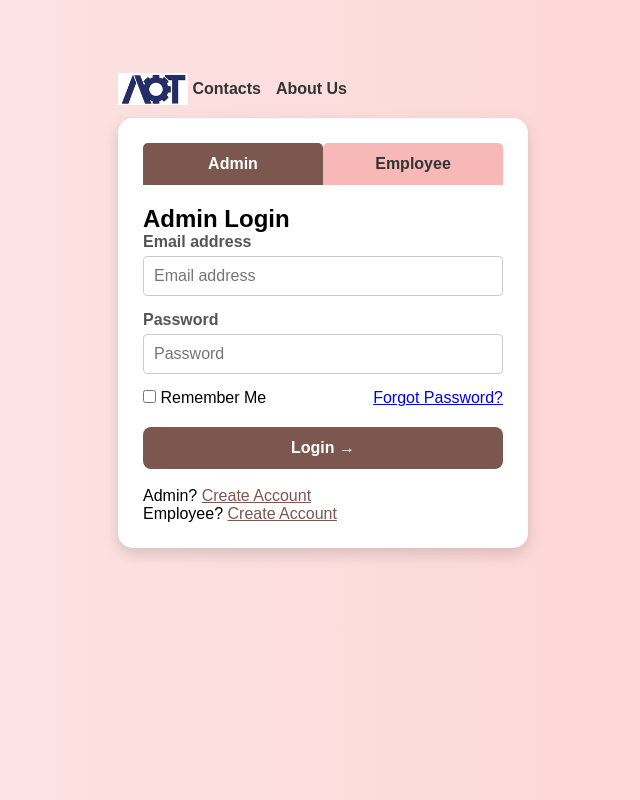
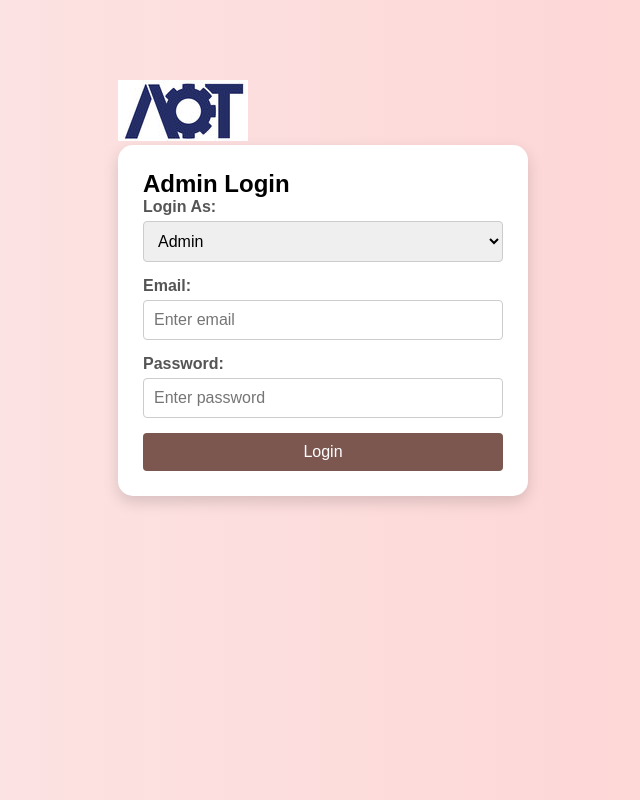
Before and after one commit to RitamBhattacharya/Frontend_LMS, a React (Create React App) app: page / in a window 1280 px wide. Shown: the whole page, without its empty margins (317-957 px from the left). Built offline with nearby package versions, Linux system fonts and the light colour scheme.

Commit message:
Login Added

```diff
--- a/package.json
+++ b/package.json
@@ -5,6 +5,7 @@
   "dependencies": {
     "@mui/icons-material": "^6.4.0",
     "@mui/material": "^6.4.0",
+    "axios": "^1.9.0",
     "cra-template": "1.2.0",
     "react": "^19.0.0",
     "react-dom": "^19.0.0",
--- a/src/components/LoginPage/LoginPage.js
+++ b/src/components/LoginPage/LoginPage.js
@@ -3,20 +3,21 @@
 // import logo from "../../Assets/images/logo.jpg";
 // import { useNavigate, useLocation } from "react-router-dom";
 
+
 // const LoginPage = () => {
-//   const [loginType, setLoginType] = useState("Admin"); // State to track login type
-//   const [email, setEmail] = useState(""); // State to track email input
-//   const [password, setPassword] = useState(""); // State to track password input
-//   const [popupMessage, setPopupMessage] = useState(""); // State to manage popup message
-//   const [errorMessage, setErrorMessage] = useState(""); // State for login error message
+//   const [loginType, setLoginType] = useState("Admin");
+//   const [email, setEmail] = useState("");
+//   const [password, setPassword] = useState("");
+//   const [popupMessage, setPopupMessage] = useState("");
+//   const [errorMessage, setErrorMessage] = useState("");
+
 //   const navigate = useNavigate();
 //   const location = useLocation();
 
 //   useEffect(() => {
-//     // Display popup message if navigated from account creation
 //     if (location.state?.message) {
 //       setPopupMessage(location.state.message);
-//       window.history.replaceState({}, document.title); // Clear state to prevent re-display on refresh
+//       window.history.replaceState({}, document.title);
 //     }
 //   }, [location.state]);
 
@@ -50,7 +51,6 @@
 //       }
 //     }
 //   };
-
 
 //   return (
 //     <div className="login-container">
@@ -116,6 +116,7 @@
 //           </button>
 //           {errorMessage && <p className="error-message">{errorMessage}</p>}
 //         </form>
+//         <br/>
 //         <p>
 //           Admin?{" "}
 //           <span className="create-account-link" onClick={handleAdminCreateAccount}>
@@ -135,11 +136,121 @@
 
 // export default LoginPage;
 
+// import React, { useState, useEffect } from "react";
+// import "../../styles/LoginPage.css";
+// import logo from "../../Assets/images/logo.jpg";
+// import { useNavigate, useLocation } from "react-router-dom";
+// import axios from "axios";
+
+// const LoginPage = () => {
+//   const [loginType, setLoginType] = useState("Admin");
+//   const [email, setEmail] = useState("");
+//   const [password, setPassword] = useState("");
+//   const [popupMessage, setPopupMessage] = useState("");
+//   const [errorMessage, setErrorMessage] = useState("");
+
+//   const navigate = useNavigate();
+//   const location = useLocation();
+
+//   useEffect(() => {
+//     if (location.state?.message) {
+//       setPopupMessage(location.state.message);
+//       window.history.replaceState({}, document.title);
+//     }
+//   }, [location.state]);
+
+//   const handleLogin = async (e) => {
+//     e.preventDefault();
+//     setErrorMessage("");
+
+//     try {
+//       const apiUrl =
+//         loginType === "Admin"
+//           ? "http://localhost:8080/api/admins"
+//           : "http://localhost:8080/api/employees";
+
+//       const response = await axios.get(apiUrl);
+//       const users = response.data;
+
+//       const foundUser = users.find(
+//         (user) => user.email === email && user.password === password
+//       );
+
+//       if (foundUser) {
+//         // Login successful
+//         const redirectPath = loginType === "Admin" ? "/admin-dashboard" : "/leave-application";
+//         navigate(redirectPath, { state: { user: foundUser } });
+//       } else {
+//         setErrorMessage("Invalid email or password.");
+//       }
+//     } catch (error) {
+//       console.error("Login error:", error);
+//       setErrorMessage("Server error. Please try again later.");
+//     }
+//   };
+
+//   localStorage.setItem("loggedInUser", JSON.stringify({
+//     name: response.data.name,
+//     email: response.data.email
+//   }));
+
+//   return (
+//     <div className="login-container">
+//       <div className="login-logo">
+//         <img src={logo} alt="Company Logo" />
+//       </div>
+//       <form className="login-form" onSubmit={handleLogin}>
+//         <h2>{loginType} Login</h2>
+//         {popupMessage && <div className="popup-message">{popupMessage}</div>}
+//         {errorMessage && <div className="error-message">{errorMessage}</div>}
+
+//         <div className="form-group">
+//           <label htmlFor="loginType">Login As:</label>
+//           <select
+//             id="loginType"
+//             value={loginType}
+//             onChange={(e) => setLoginType(e.target.value)}
+//           >
+//             <option value="Admin">Admin</option>
+//             <option value="Employee">Employee</option>
+//           </select>
+//         </div>
+
+//         <div className="form-group">
+//           <label>Email:</label>
+//           <input
+//             type="email"
+//             required
+//             value={email}
+//             onChange={(e) => setEmail(e.target.value)}
+//             placeholder="Enter email"
+//           />
+//         </div>
+
+//         <div className="form-group">
+//           <label>Password:</label>
+//           <input
+//             type="password"
+//             required
+//             value={password}
+//             onChange={(e) => setPassword(e.target.value)}
+//             placeholder="Enter password"
+//           />
+//         </div>
+
+//         <button type="submit" className="login-btn">Login</button>
+//       </form>
+//     </div>
+//   );
+// };
+
+// export default LoginPage;
 
 import React, { useState, useEffect } from "react";
 import "../../styles/LoginPage.css";
 import logo from "../../Assets/images/logo.jpg";
 import { useNavigate, useLocation } from "react-router-dom";
+import axios from "axios";
 
 const LoginPage = () => {
   const [loginType, setLoginType] = useState("Admin");
@@ -158,115 +269,92 @@ const LoginPage = () => {
     }
   }, [location.state]);
 
-  const handleAdminCreateAccount = () => {
-    navigate("/create-account");
-  };
+  const handleLogin = async (e) => {
+    e.preventDefault();
+    setErrorMessage("");
 
-  const handleEmployeeCreateAccount = () => {
-    navigate("/employee-create-account");
-  };
+    try {
+      const apiUrl =
+        loginType === "Admin"
+          ? "http://localhost:8080/api/admins"
+          : "http://localhost:8080/api/employees";
 
-  const handleLogin = (e) => {
-    e.preventDefault();
-    if (loginType === "Admin") {
-      if (email === "Ratan@gmail.com" && password === "Ratan@123") {
-        setPopupMessage("Admin login successful! Redirecting to Admin Dashboard...");
-        setTimeout(() => {
-          navigate("/admin-dashboard");
-        }, 2000);
+      const response = await axios.get(apiUrl);
+      const users = response.data;
+
+      const foundUser = users.find(
+        (user) => user.email === email && user.password === password
+      );
+
+      if (foundUser) {
+        // Store the logged-in user in localStorage
+        localStorage.setItem(
+          "loggedInUser",
+          JSON.stringify({
+            name: foundUser.name,
+            email: foundUser.email,
+          })
+        );
+
+        // Login successful
+        const redirectPath =
+          loginType === "Admin" ? "/admin-dashboard" : "/leave-application";
+        navigate(redirectPath, { state: { user: foundUser } });
       } else {
-        setErrorMessage("Invalid Admin email or password.");
+        setErrorMessage("Invalid email or password.");
       }
-    } else if (loginType === "Employee") {
-      if (email === "Ram@gmail.com" && password === "Ram@123") {
-        setPopupMessage("Login successful! Redirecting to Leave Application...");
-        setTimeout(() => {
-          navigate("/leave-application");
-        }, 2000);
-      } else {
-        setErrorMessage("Invalid Employee email or password.");
-      }
+    } catch (error) {
+      console.error("Login error:", error);
+      setErrorMessage("Server error. Please try again later.");
     }
   };
 
   return (
     <div className="login-container">
-      <div className="header">
-        <img src={logo} alt="Logo" className="logo" />
-        <nav>
-          <a href="#">Home</a>
-          <a href="#">Contacts</a>
-          <a href="#">About Us</a>
-        </nav>
+      <div className="login-logo">
+        <img src={logo} alt="Company Logo" />
       </div>
-      <div className="login-form">
-        {popupMessage && (
-          <div className="popup">
-            <p>{popupMessage}</p>
-            <button onClick={() => setPopupMessage("")}>Close</button>
+      <form className="login-form" onSubmit={handleLogin}>
+        <h2>{loginType} Login</h2>
+        {popupMessage && <div className="popup-message">{popupMessage}</div>}
+        {errorMessage && <div className="error-message">{errorMessage}</div>}
+
+        <div className="form-group">
+          <label htmlFor="loginType">Login As:</label>
+          <select
+            id="loginType"
+            value={loginType}
+            onChange={(e) => setLoginType(e.target.value)}
+          >
+            <option value="Admin">Admin</option>
+            <option value="Employee">Employee</option>
+          </select>
         </div>
-        )}
-        <div className="tabs">
-          <button
-            className={`tab ${loginType === "Admin" ? "active" : ""}`}
-            onClick={() => setLoginType("Admin")}
-          >
-            Admin
-          </button>
-          <button
-            className={`tab ${loginType === "Employee" ? "active" : ""}`}
-            onClick={() => setLoginType("Employee")}
-          >
-            Employee
-          </button>
-        </div>
-        <form onSubmit={handleLogin}>
-          <h2>{loginType} Login</h2>
+
         <div className="form-group">
-            <label>Email address</label>
+          <label>Email:</label>
           <input
             type="email"
-              placeholder="Email address"
+            required
             value={email}
             onChange={(e) => setEmail(e.target.value)}
-              required
+            placeholder="Enter email"
           />
         </div>
+
         <div className="form-group">
-            <label>Password</label>
+          <label>Password:</label>
           <input
             type="password"
-              placeholder="Password"
+            required
             value={password}
             onChange={(e) => setPassword(e.target.value)}
-              required
+            placeholder="Enter password"
           />
         </div>
-          <div className="form-options">
-            <label>
-              <input type="checkbox" /> Remember Me
-            </label>
-            <a href="#">Forgot Password?</a>
-          </div>
-          <button type="submit" className="login-button">
-            Login →
-          </button>
-          {errorMessage && <p className="error-message">{errorMessage}</p>}
+
+        <button type="submit" className="login-btn">Login</button>
       </form>
-        <br/>
-        <p>
-          Admin?{" "}
-          <span className="create-account-link" onClick={handleAdminCreateAccount}>
-            Create Account
-          </span>
-        </p>
-        <p>
-          Employee?{" "}
-          <span className="create-account-link" onClick={handleEmployeeCreateAccount}>
-            Create Account
-          </span>
-        </p>
-      </div>
     </div>
   );
 };
```
Also changed, not shown: src/components/LeaveApplicationForm/ApplicationForm.js (+101 -10 lines), src/components/LeaveApplicationForm/Navbar.js (+39 -7 lines), src/styles/LoginPage.css (line endings or trailing spaces), 1 other file (tests, documents, lock files or other folders). Lines whose indentation alone changed are shown as unchanged.
